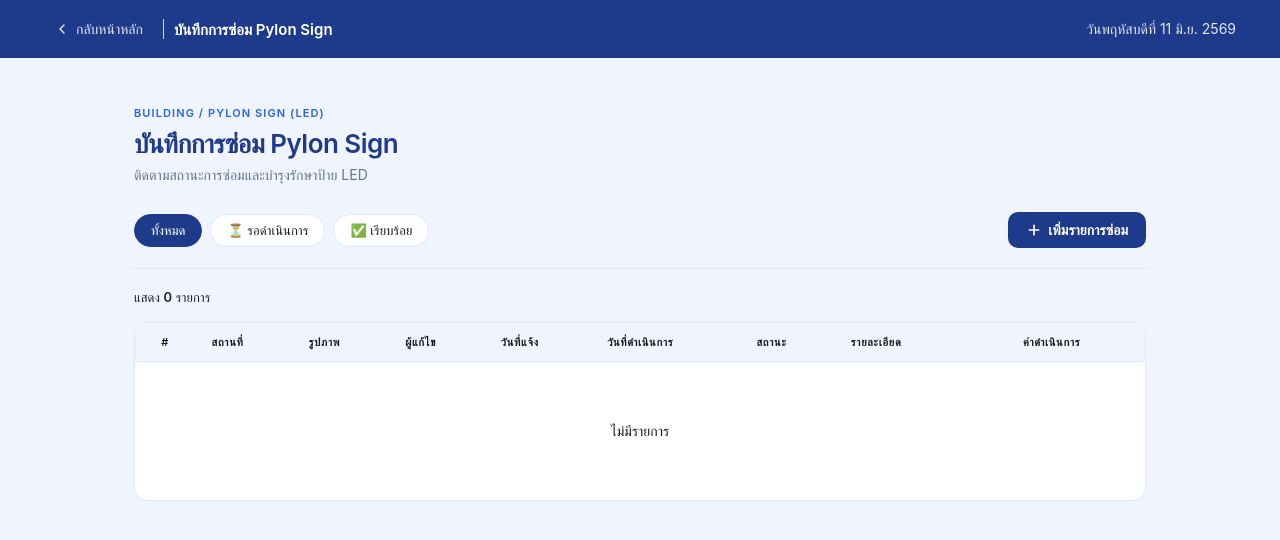
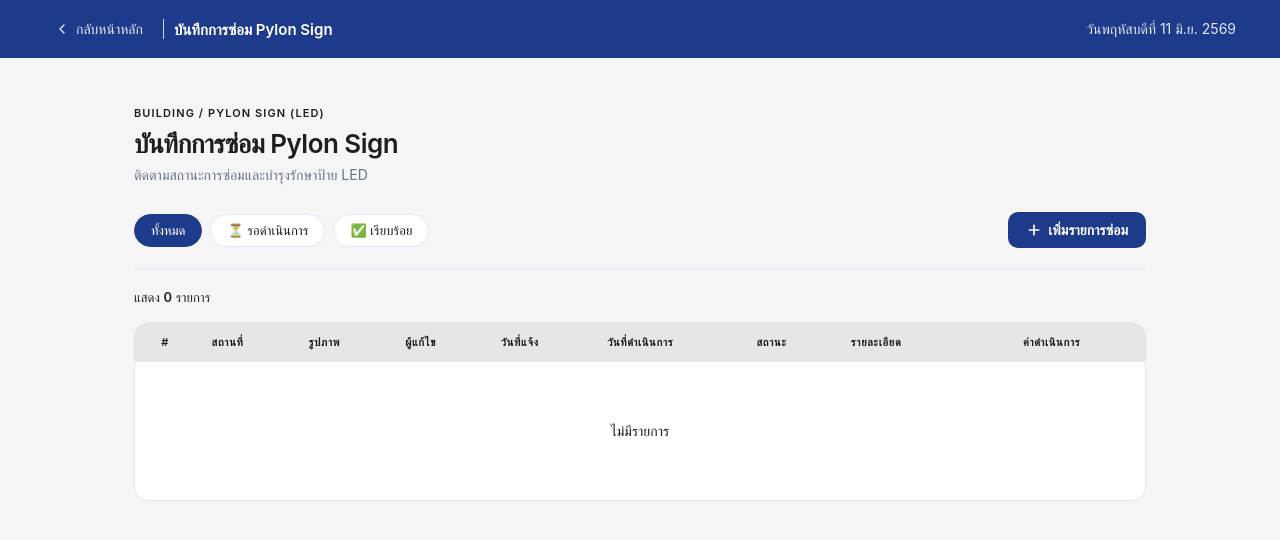
Before and after one commit to PhuPhoowa/Internal-Kice, a plain HTML site: page repairs.html in a window 1280 px wide. Both pictures are taken after a click on the button "ทั้งหมด". Drawn offline with Linux system fonts and the light colour scheme; no server answers; a web font is replaced by a local one.

Commit message:
Update repairs.html

```diff
--- a/repairs.html
+++ b/repairs.html
@@ -11,7 +11,7 @@
   * { margin: 0; padding: 0; box-sizing: border-box; }
   html, body {
     font-family: 'IBM Plex Sans Thai', -apple-system, BlinkMacSystemFont, "Segoe UI", Arial, sans-serif;
-    background: #F0F4FF; color: #1a1a1a; min-height: 100vh;
+    background: #F5F5F5; color: #1a1a1a; min-height: 100vh;
   }
 
   /* Topbar */
@@ -35,8 +35,8 @@
   /* Container */
   .container { max-width: 1100px; margin: 0 auto; padding: 48px 44px 80px; }
 
-  .page-eyebrow { font-size: 11px; font-weight: 600; color: #2563EB; letter-spacing: 0.1em; text-transform: uppercase; margin-bottom: 8px; }
-  .page-title { font-size: 26px; font-weight: 600; color: #1E3A8A; letter-spacing: -0.02em; margin-bottom: 6px; }
+  .page-eyebrow { font-size: 11px; font-weight: 600; color: #1e1e1e; letter-spacing: 0.1em; text-transform: uppercase; margin-bottom: 8px; }
+  .page-title { font-size: 26px; font-weight: 600; color: #1e1e1e; letter-spacing: -0.02em; margin-bottom: 6px; }
   .page-sub { font-size: 14px; color: #64748B; margin-bottom: 28px; }
 
   /* Toolbar */
@@ -51,7 +51,7 @@
     background: #FFFFFF; border: 1px solid #DBEAFE; border-radius: 20px;
     color: #1a1a1a; cursor: pointer; transition: background 0.15s, border-color 0.15s;
   }
-  .filter-btn:hover { background: #DBEAFE; border-color: #93C5FD; }
+  .filter-btn:hover { background: #fffff; border-color: #3D6DA1; }
   .filter-btn.active { background: #1E3A8A; border-color: #1E3A8A; color: #FFFFFF; }
 
   .add-btn {
@@ -71,17 +71,17 @@
   .loading { text-align: center; padding: 60px 0; font-size: 14px; color: #1a1a1a; }
 
   /* Table */
-  .table-wrap { overflow-x: auto; border: 1px solid #DBEAFE; border-radius: 14px; background: #FFFFFF; }
+  .table-wrap { overflow-x: auto; border: 1px solid #E6E6E6; border-radius: 14px; background: #FFFFFF; }
   table { width: 100%; border-collapse: collapse; font-size: 14px; }
-  thead tr { border-bottom: 1px solid #DBEAFE; }
+  thead tr { border-bottom: 1px solid #E6E6E6; }
   th {
     padding: 12px 16px; text-align: left; font-size: 11px; font-weight: 600;
     color: #1a1a1a; letter-spacing: 0.06em; text-transform: uppercase;
-    background: #F0F4FF; white-space: nowrap;
+    background: #E6E6E6; white-space: nowrap;
   }
-  td { padding: 14px 16px; border-bottom: 1px solid #F0EDE8; vertical-align: middle; color: #1a1a1a; }
+  td { padding: 14px 16px; border-bottom: 1px solid #E6E6E6; vertical-align: middle; color: #1a1a1a; }
   tr:last-child td { border-bottom: none; }
-  tr:hover td { background: #F0F4FF; }
+  tr:hover td { background: #F5F5F5; }
 
   .td-num { color: #1a1a1a; font-size: 13px; width: 48px; text-align: center; }
   .td-location { font-weight: 500; white-space: nowrap; }
@@ -108,7 +108,7 @@
   .img-thumb:hover { transform: scale(1.08); }
   .img-placeholder {
     display: inline-flex; align-items: center; justify-content: center;
-    width: 40px; height: 40px; border-radius: 6px; background: #DBEAFE;
+    width: 40px; height: 40px; border-radius: 6px; background: #E6E6E6;
     color: #1a1a1a; font-size: 18px; margin-right: 4px;
   }
 
```
